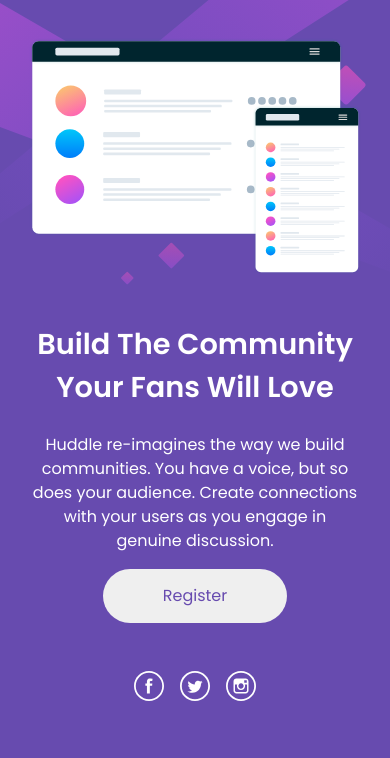
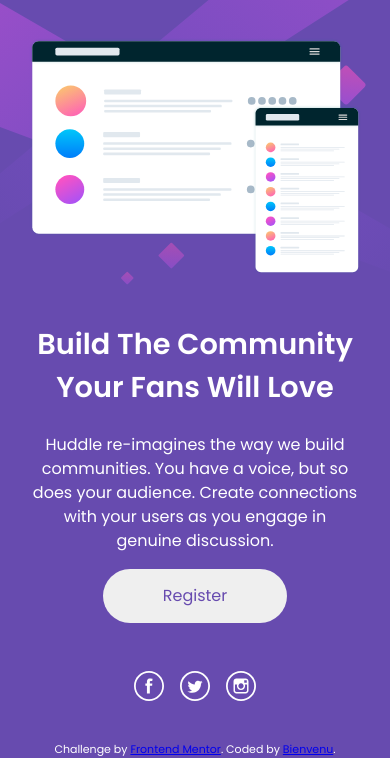
Before and after one commit to jwben1/Huddle-landing-page, a plain HTML site: page index.html in a window 390 px wide. Shown: the part 103-861 px from the top of the page. Drawn offline with Linux system fonts and the light colour scheme.

Commit message:
add footer

```diff
--- a/index.html
+++ b/index.html
@@ -140,13 +140,14 @@
         </a>
       </div>
     </div>
-    <!-- <footer>
+    <footer>
       <p class="attribution">
         Challenge by
-        <a href="https://www.frontendmentor.io?ref=challenge" target="_blank"
+        <a href="https://www.frontendmentor.io/" target="_blank"
           >Frontend Mentor</a
-        >. Coded by <a href="#">Your Name Here</a>.
+        >. Coded by
+        <a href="https://github.com/jwben1" target="_blank">Bienvenu</a>.
       </p>
-    </footer> -->
+    </footer>
   </body>
 </html>
--- a/style.css
+++ b/style.css
@@ -139,14 +139,19 @@
     justify-content: center;
     margin-top: 3rem;
   }
+
+  .attribution {
+     font-size: 11px;
+     text-align: center;
+}
   }
 
 
 
-/* .attribution {
-     font-size: 11px;
+.attribution {
+     /* font-size: 11px; */
       text-align: center;
  }
-.attribution a {
+/* .attribution a {
     color: hsl(228, 45%, 44%);
  } */
```
